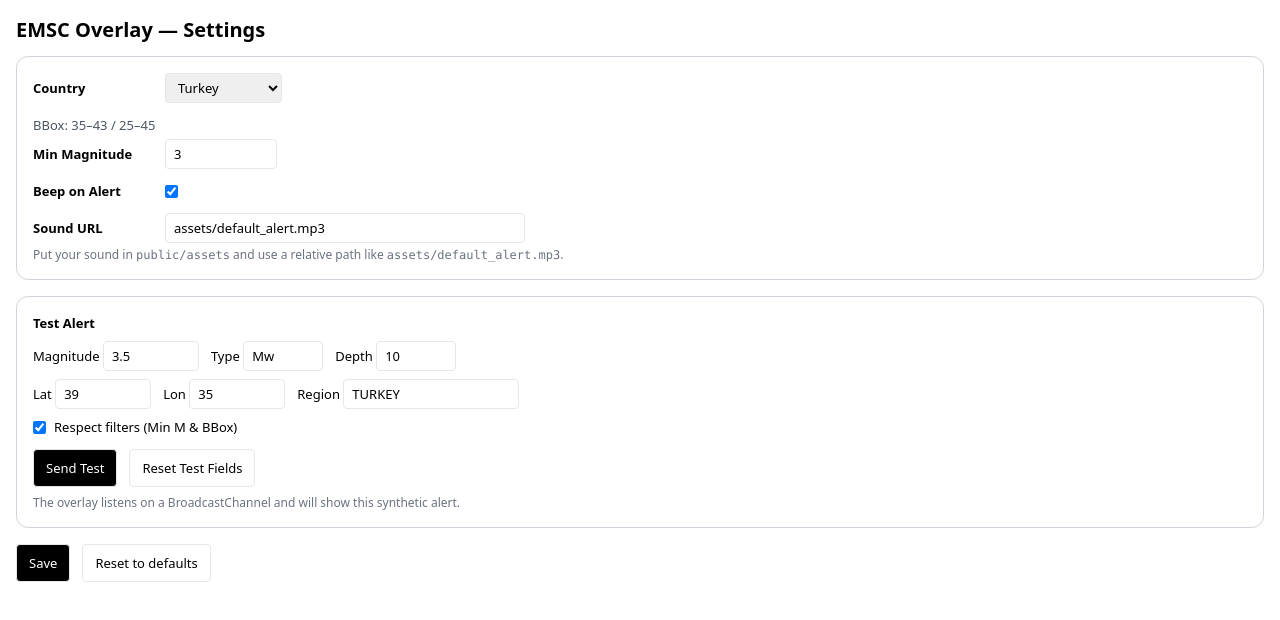
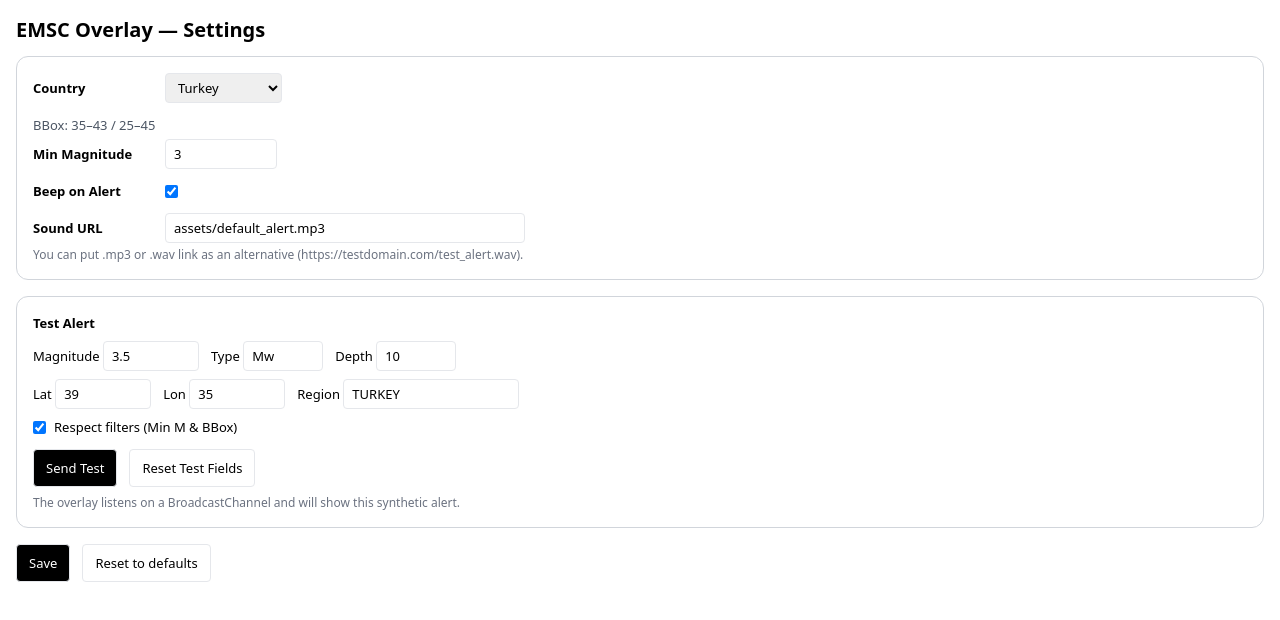
Before and after one commit to anilized/obs-earthquake-overlay, a React (Vite) app: page /#/settings in a window 1280 px wide. Shown: the top 620 px of the page. Built offline with nearby package versions, Linux system fonts and the light colour scheme.

Commit message:
sound fix

```diff
--- a/src/pages/Overlay.tsx
+++ b/src/pages/Overlay.tsx
@@ -86,13 +86,18 @@
   }
 
   // resolve sound: custom or default packaged asset
-  const soundSrc = useMemo(() => {
-    const custom = (cfg.soundUrl || '').trim()
-    if (custom) {
+const soundSrc = useMemo(() => {
+  const custom = (cfg.soundUrl || '').trim()
+  if (custom) {
+    // allow both .mp3 and .wav files
+    const valid = custom.endsWith('.mp3') || custom.endsWith('.wav')
+    if (valid) {
       try { return new URL(custom, document.location.href).href } catch { return custom }
     }
-    return asset('assets/default_alert.mp3')
-  }, [cfg.soundUrl])
+  }
+  return asset('assets/default_alert.mp3')
+}, [cfg.soundUrl])
+
 
   // EMSC live
   useEffect(() => {
--- a/src/pages/Settings.tsx
+++ b/src/pages/Settings.tsx
@@ -215,7 +215,7 @@
           />
         </div>
         <div className="mt-1 text-gray-500 text-xs">
-          Put your sound in <code>public/assets</code> and use a relative path like <code>assets/default_alert.mp3</code>.
+          You can put .mp3 or .wav link as an alternative (https://testdomain.com/test_alert.wav).
         </div>
       </section>
 
```
Also changed, not shown: 1 other file (tests, documents, lock files or other folders).
